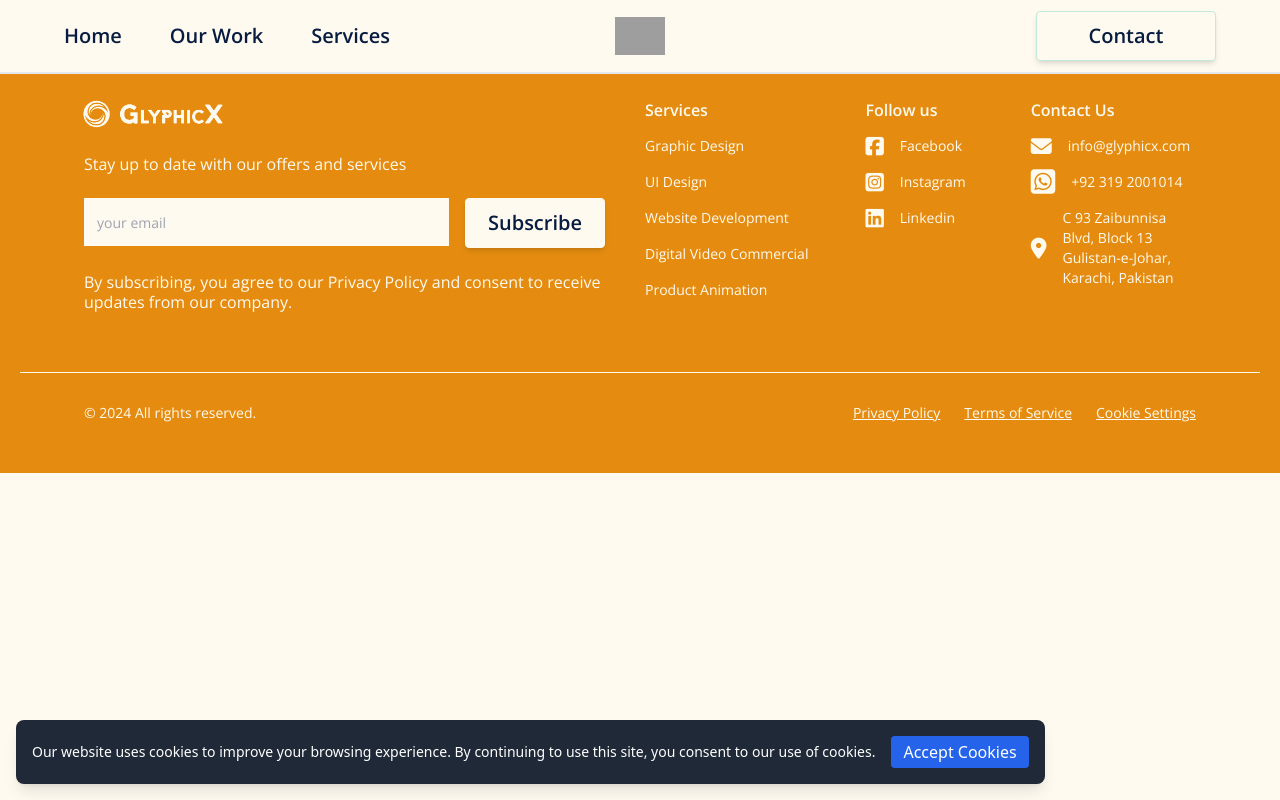
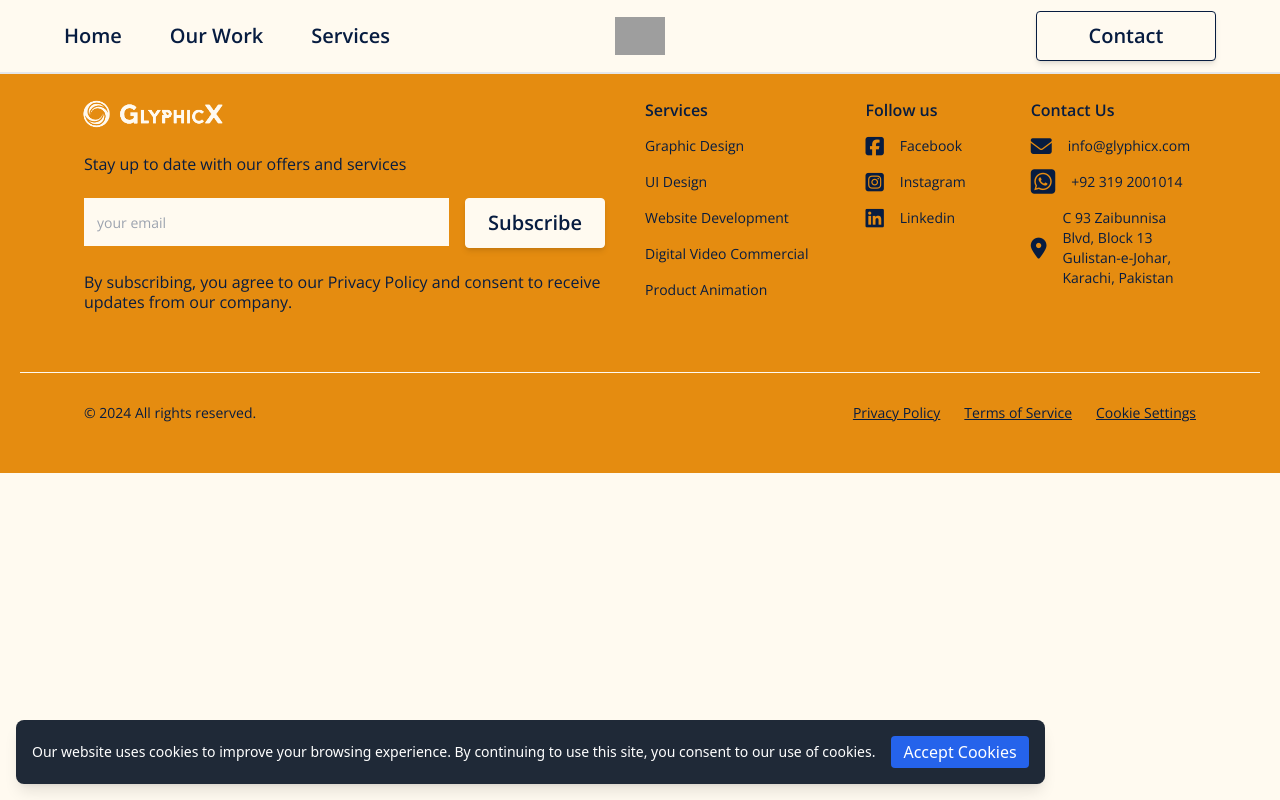
Before and after one commit to Zayan-dev/GlyphicX, a React (Vite) app: page /resources in a window 1280 px wide. Built offline with nearby package versions, Linux system fonts and the light colour scheme; grey boxes are pictures that could not be loaded.

Commit message:
changes made

```diff
--- a/src/components/CustomButton/index.jsx
+++ b/src/components/CustomButton/index.jsx
@@ -15,7 +15,7 @@ export default CustomButton
 
 export const CustomButton2 = ({ text, onClick }) => {
   return (
-    <button className="relative h-11 sm:h-[50px] w-full min-w-28 sm:min-w-32 items-center justify-center rounded overflow-hidden bg-offWhite font-medium text-navyBlue border border-lightBlue shadow-md transition-all duration-300 before:absolute before:inset-0 before:border-0 before:border-lightBlue before:duration-100 before:ease-linear hover:bg-lightBlue hover:text-navyBlue hover:border-lightBlue hover:border-[1px] hover:before:border-[25px]">
+    <button className="relative h-11 sm:h-[50px] w-full min-w-28 sm:min-w-32 items-center justify-center rounded overflow-hidden bg-offWhite font-medium text-navyBlue border border-navyBlue shadow-md transition-all duration-300 before:absolute before:inset-0 before:border-0 before:border-navyBlue before:duration-100 before:ease-linear hover:bg-navyBlue hover:text-offWhite hover:border-navyBlue hover:border-[1px] hover:before:border-[25px]">
       <span className="relative subHeading text-base sm:text-lg lg:text-xl">
         {text}
       </span>
--- a/src/components/collaboration/Collaboration.jsx
+++ b/src/components/collaboration/Collaboration.jsx
@@ -3,7 +3,7 @@ import { useInView } from 'react-intersection-observer';
 import '../collaboration/collaboration.css';
 import video1 from "../../assets/videos/Logo reveal.mp4";
 import { CustomButton3 } from '../CustomButton';
-import star from "../../../src/assets/images/Star peanut.png"
+import star from "../../../src/assets/images/Star.png"
 
 const Collaboration = () => {
   const { ref, inView } = useInView({
--- a/src/components/collaboration/collaboration.css
+++ b/src/components/collaboration/collaboration.css
@@ -9,9 +9,9 @@
     color: var(--background-color);
 }
 
-.collaboration .subHeading{
+/* .collaboration .subHeading{
     color: #e58c10;
-}
+} */
 
 .coll-heading {
     /* border: 1px solid yellow; */
--- a/src/components/footer/footer.css
+++ b/src/components/footer/footer.css
@@ -4,7 +4,7 @@
     justify-content: center;
     align-items: center;
     background-color: #e58c10;
-    color: #fffaf0;
+    color: #071C40;
 }
 
 .flex-container {
@@ -107,7 +107,7 @@
     align-items: center;
     gap: 16px;
     /* border: 1px solid red; */
-    color: var(--background-color);
+    /* color: var(--background-color); */
 }
 
 
--- a/src/components/working/working.css
+++ b/src/components/working/working.css
@@ -20,9 +20,9 @@
     line-height: 48px;
 }
 
-.working .subHeading{
+/* .working .subHeading{
     color: #e58c10;
-}
+} */
 
 .outerContainer {
     display: flex;
```
